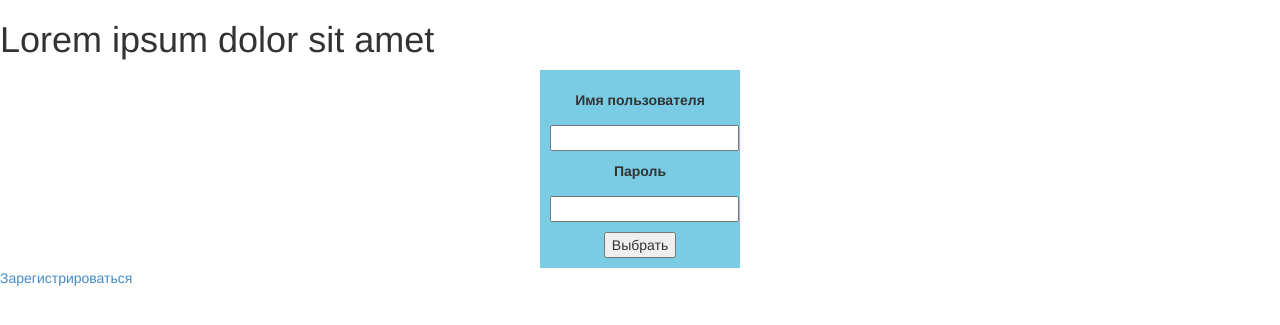
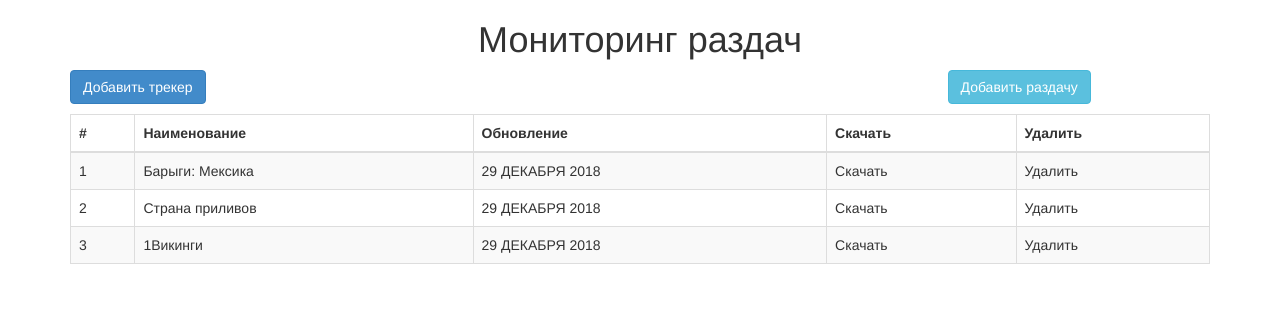
Before and after one commit to lait1/monitoring, a PHP site: page / in a window 1280 px wide. Shown: the top 325 px of the page. Run offline with PHP 8.4, Linux system fonts and the light colour scheme.

Commit message:
Верстка главной страницы и модальных окон

```diff
--- a/css/style.css
+++ b/css/style.css
@@ -1,10 +1,6 @@
-.main_form{
-	background: #7acce4;
-    text-align: center;
-    width: 200px;
-    padding: 10px;
-    margin: 0 auto 0 auto;
+.main_table{
+	margin: 10px;
 }
-.main_form>*{
-	margin-top: 10px;
+.main_title{
+	text-align: center;
 }
--- a/index.php
+++ b/index.php
@@ -9,20 +9,136 @@ include 'options.php';
 	<link href="css/bootstrap.min.css" rel="stylesheet">
 	<meta charset="UTF-8">
 	<title>Document</title>
+	<script src="js/jquery-3.3.1.min.js"></script>
 	<script src="js/bootstrap.min.js"></script>
-	<script src="js/jquery-3.3.1.min.js"></script>
+
 </head>
 <body>
-<h1>Lorem ipsum dolor sit amet</h1>
-<form class="main_form"  method="post">
-	<label for="login">Имя пользователя</label><br>
-	<input type="text"  name="login" id="login" required><Br>
+<div class="container">
+	<div class="row">
+	<h1 class="main_title">Мониторинг раздач</h1></div>
+	<div class="row">
+		<div class="col-md-9">
+			<button type="button" class="btn btn-primary" data-toggle="modal" data-target="#add_tracker">Добавить трекер</button>
+			</div>
+		<div class="col-md-3">
+			<button type="button" class="btn btn-info" data-toggle="modal" data-target="#add_link">Добавить раздачу</button>
+			</div>
+	</div>
+	<p>
 
-	<label for="password">Пароль</label><br>
-	<input type="password"  name="password" id="password" required><Br>
 
-	<input type=submit value=Выбрать name="submit">
-</form>
-<p><a href="register.php">Зарегистрироваться</a></p>
+	</p>
+	 <table class="table table-striped table-bordered table-hover">
+	      <thead>
+	        <tr>
+	          <th>#</th>
+	          <th>Наименование</th>
+	          <th>Обновление</th>
+	          <th>Скачать</th>
+	          <th>Удалить</th>
+	        </tr>
+	      </thead>
+	      <tbody>
+	        <tr>
+	          <td>1</td>
+	          <td>Барыги: Мексика</td>
+	          <td>29 ДЕКАБРЯ 2018</td>
+	          <td>Скачать</td>
+	          <td>Удалить</td>
+	        </tr>
+	        <tr>
+	          <td>2</td>
+	          <td>Страна приливов</td>
+	          <td>29 ДЕКАБРЯ 2018</td>
+	          <td>Скачать</td>
+	          <td>Удалить</td>
+	        </tr>
+	        <tr>
+	          <td>3</td>
+	          <td>1Викинги</td>
+	          <td>29 ДЕКАБРЯ 2018</td>
+	          <td>Скачать</td>
+	          <td>Удалить</td>
+	        </tr>
+	      </tbody>
+	    </table>
+</div>
+<!-- Modal 1 -->
+<div class="modal fade" id="add_tracker" tabindex="-1" role="dialog" aria-labelledby="myModalLabel" aria-hidden="true">
+  <div class="modal-dialog">
+    <div class="modal-content">
+      <div class="modal-header">
+        <button type="button" class="close" data-dismiss="modal" aria-hidden="true">&times;</button>
+        <h4 class="modal-title" id="myModalLabel">Добавить Трекер</h4>
+      </div>
+      <div class="modal-body">
+		  <form class="form-horizontal" role="form">
+		  	<div class="form-group">
+			    <label for="inputNameTracker" class="col-sm-2 control-label">Название</label>
+			    <div class="col-sm-10">
+			      <input type="text" class="form-control" id="inputNameTracker" placeholder="Название">
+			    </div>
+			  </div>
+			  <div class="form-group">
+			    <label for="inputLogin" class="col-sm-2 control-label">URL</label>
+			    <div class="col-sm-10">
+			      <input type="url" class="form-control" id="inputUrlTracker" placeholder="Ссылка">
+			    </div>
+			  </div>
+
+			  <div class="form-group">
+			    <label for="inputLogin" class="col-sm-2 control-label">Login</label>
+			    <div class="col-sm-10">
+			      <input type="text" class="form-control" id="inputLogin" placeholder="Login">
+			    </div>
+			  </div>
+			  <div class="form-group">
+			    <label for="inputPassword" class="col-sm-2 control-label">Пароль</label>
+			    <div class="col-sm-10">
+			      <input type="password" class="form-control" id="inputPassword" placeholder="Password">
+			    </div>
+			  </div>
+		  </form>
+      </div>
+      <div class="modal-footer">
+        <button type="button" class="btn btn-default" data-dismiss="modal">Закрыть</button>
+        <button type="button" class="btn btn-primary">Сохранить</button>
+      </div>
+    </div>
+  </div>
+</div>
+
+<!-- Moda2 -->
+<div class="modal fade" id="add_link" tabindex="-1" role="dialog" aria-labelledby="myModalLabel" aria-hidden="true">
+  <div class="modal-dialog">
+    <div class="modal-content">
+      <div class="modal-header">
+        <button type="button" class="close" data-dismiss="modal" aria-hidden="true">&times;</button>
+        <h4 class="modal-title" id="myModalLabel">Добавить раздачу</h4>
+      </div>
+      <div class="modal-body">
+        <form class="form-horizontal" role="form">
+		  	<div class="form-group">
+			    <label for="inputNameTracker" class="col-sm-2 control-label">Название</label>
+			    <div class="col-sm-10">
+			      <input type="text" class="form-control" id="inputNameTracker" placeholder="Название">
+			    </div>
+			  </div>
+			  <div class="form-group">
+			    <label for="inputLogin" class="col-sm-2 control-label">URL</label>
+			    <div class="col-sm-10">
+			      <input type="url" class="form-control" id="inputUrlTracker" placeholder="Ссылка">
+			    </div>
+			  </div>
+		  </form>
+      </div>
+      <div class="modal-footer">
+        <button type="button" class="btn btn-default" data-dismiss="modal">Закрыть</button>
+        <button type="button" class="btn btn-primary">Сохранить</button>
+      </div>
+    </div>
+  </div>
+</div>
 </body>
 </html>
```
